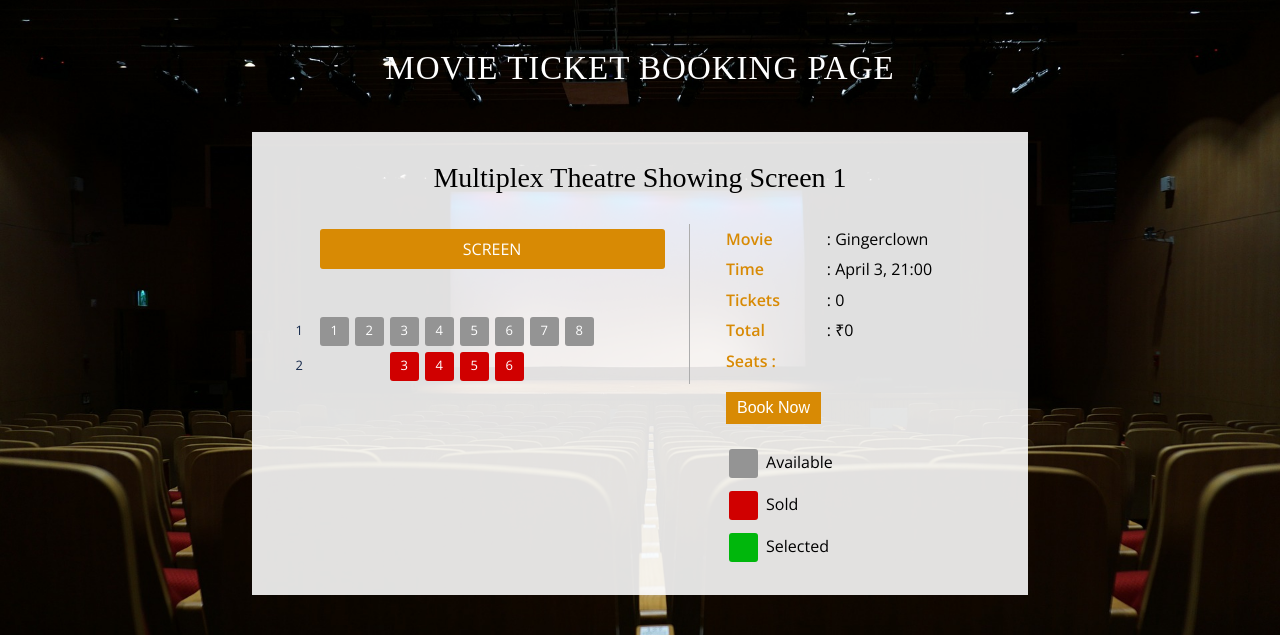
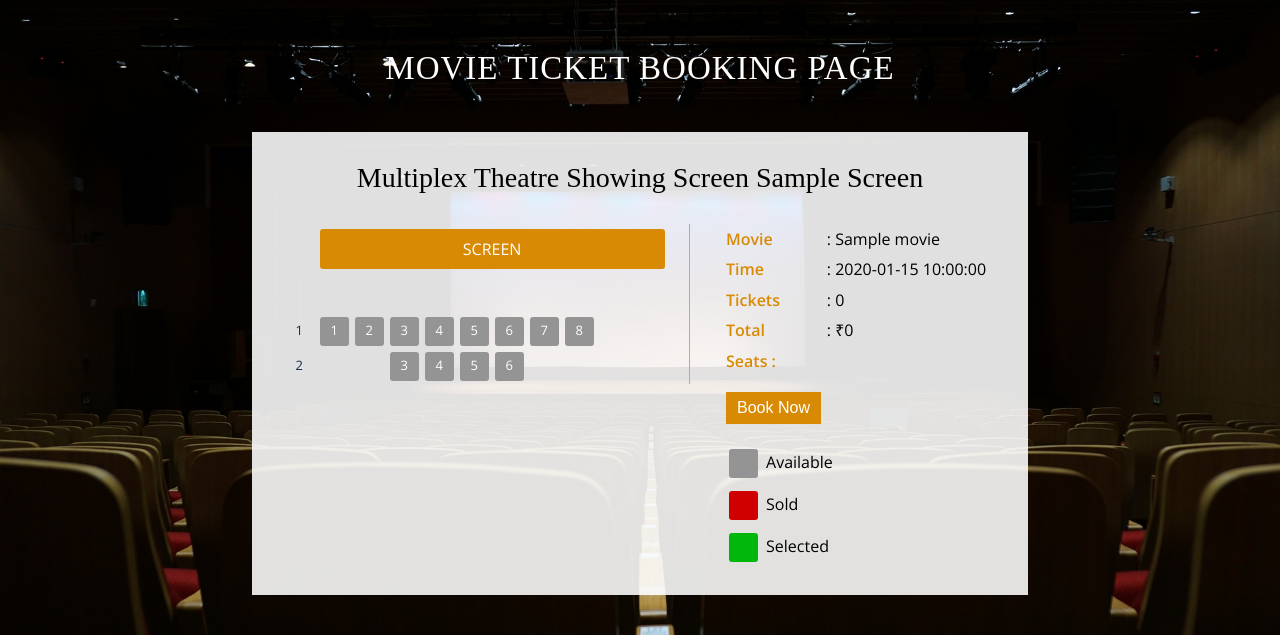
Before and after one commit to HOD101s/Theatre-Booking-Site, a Flask app: template templates/ticket.html in a window 1280 px wide. Shown: the top 635 px of the page. Run offline with Flask 2, Linux system fonts and the light colour scheme; the template is opened without the code that fills it: most values are stand-ins (such as "Sample title", 1, 10 or a date in 2020); some web fonts are replaced.

Commit message:
RESET to HOD101s

```diff
--- a/app.py
+++ b/app.py
@@ -21,6 +21,11 @@ except:
 	print("Not Connected")
 
 
+# Session Variables
+showID = ""
+activeUser = ""
+
+
 # TODO enter login verification
 
 @app.route('/')
@@ -31,7 +36,7 @@ def home():
 def time():
 	return render_template('time.html')
 
-@app.route('/get_time',methods=['POST'])
+@app.route('/get_time', methods=['POST'])
 def timing():
 	print(request.cookies['bookMovie'])
 	cur.execute(Query.getTimings.format(request.cookies['bookMovie']))
@@ -39,12 +44,27 @@ def timing():
 	print(t)
 	return jsonify(t)
 
+@app.route('/confirm')
+def confirm():
+	print(request.cookies['bookMovie'], request.cookies['timings'],request.cookies['seats'], sep='\n')
 
+	return render_template('confirm.html')
 
 @app.route('/ticket')
 def ticket():
-	return render_template('ticket.html')
-
+	print(request.cookies['bookMovie'], request.cookies['timings'],sep='\n')
+	cur.execute(Query.getShowData.format(request.cookies['bookMovie'], request.cookies['timings']))
+	res = cur.fetchall()
+	print(res)
+	showid = res[0][0]
+	SCREEN = res[0][1]
+	TIME = res[0][2]
+	PRICE = res[0][3]
+	mid = res[0][4]
+	BOOKED = res[0][5]
+	if BOOKED is None:
+		BOOKED = list()
+	return render_template('ticket.html',movie =request.cookies['bookMovie'], screen=SCREEN,time = TIME, price=PRICE,booked = BOOKED)
 
 
 if __name__ == '__main__':
--- a/model/Query.py
+++ b/model/Query.py
@@ -1 +1,2 @@
 getTimings = "SELECT `tstamp` FROM `show` WHERE `mid` = (SELECT `mid` from `movie` WHERE `Movie Name` = '{}');"
+getShowData = "SELECT * FROM `show` WHERE `mid` = (SELECT `mid` from `movie` WHERE `Movie Name` = '{}') AND (`tstamp` = '{}');"
--- a/templates/ticket.html
+++ b/templates/ticket.html
@@ -20,7 +20,7 @@
 <div class="content">
 	<h1>Movie Ticket Booking Page</h1>
 	<div class="main">
-		<h2>Multiplex Theatre Showing Screen 1</h2>
+		<h2>Multiplex Theatre Showing Screen {{screen}}</h2>
 		<div class="demo">
 			<div id="seat-map">
 				<div class="front">SCREEN</div>
@@ -34,8 +34,8 @@
 					<li>Seats :</li>
 				</ul>
 				<ul class="book-right">
-					<li>: Gingerclown</li>
-					<li>: April 3, 21:00</li>
+					<li>: {{movie}}</li>
+					<li>: {{time}}</li>
 					<li>: <span id="counter">0</span></li>
 					<li>: <b><i>₹</i><span id="total">0</span></b></li>
 				</ul>
@@ -50,9 +50,9 @@
 	    </div>
 
 			<script type="text/javascript">
-				var price = 10; //price
+				var price = {{price}}; //price
 				var lis = [];
-				var booked = ["2_3", "2_4", "2_5", "2_6"];
+				var booked = [].push({{booked}});
 				$(document).ready(function() {
 					var $cart = $('#selected-seats'), //Sitting Area
 					$counter = $('#counter'), //Votes
@@ -127,6 +127,8 @@
 				$('button').bind('click', function() {
 					if(confirm("Are you sure you want to book these Tickets?")){
 						console.log(lis);
+						document.cookie = "seats = "+lis;
+						window.location = "{{url_for('confirm')}}";
 					}else{
 						return false;
 					}
--- a/templates/time.html
+++ b/templates/time.html
@@ -53,6 +53,7 @@
         while (index < val.length){
             tm = val[index];
             if(document.getElementById(tm).checked){
+                document.cookie = "timings = ;";
                 document.cookie = "timings = "+tm;
                 console.log(tm);
                 window.location = "{{url_for('ticket')}}";
```
